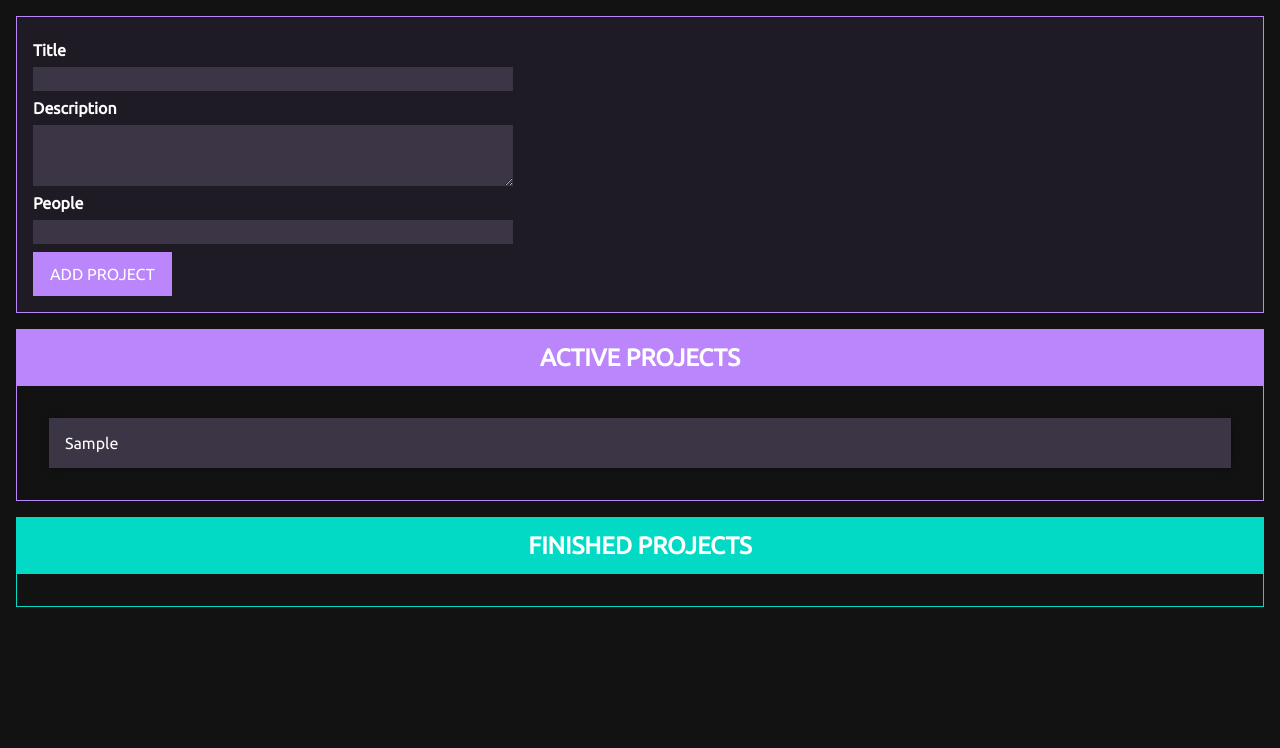
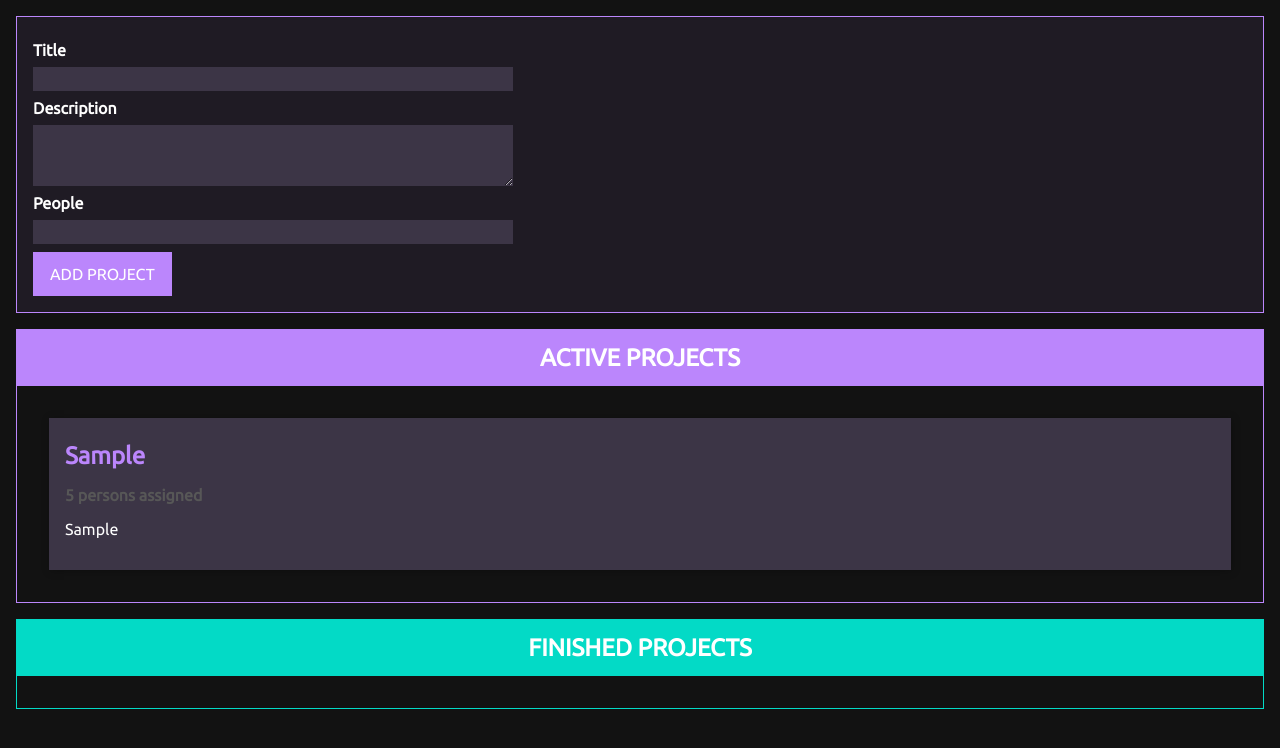
Before and after one commit to Sajson/project-manager, a website with bundled scripts: page index.html in a window 1280 px wide. Both pictures are taken after typing "Sample", "Sample", "5" into the empty fields and a click on the button "ADD PROJECT". Built offline with nearby package versions, Linux system fonts and the light colour scheme.

Commit message:
App finished, added Drag&Drop and inheritence

```diff
--- a/app.css
+++ b/app.css
@@ -97,7 +97,7 @@ button:active {
 }
 
 .projects li h2 {
-  color: #ff0062;
+  color: #BB86FC;
   margin: 0.5rem 0;
 }
 
--- a/index.html
+++ b/index.html
@@ -30,7 +30,11 @@
       </form>
     </template>
     <template id="single-project">
-      <li></li>
+      <li draggable="true">
+        <h2></h2>
+        <h3></h3>
+        <p></p>
+      </li>
     </template>
     <template id="project-list">
       <section class="projects">
--- a/src/app.ts
+++ b/src/app.ts
@@ -1,3 +1,16 @@
+// Drag & Drop interfaces
+interface Draggable {
+  dragStartHandler(event: DragEvent): void;
+  dragEndHander(event: DragEvent): void;
+}
+
+interface DragTarget {
+  dragOverHandler(event: DragEvent): void;
+  dropHandler(event: DragEvent): void;
+  dragLeaveHandler(event: DragEvent): void;
+}
+
+// Project statuses
 enum ProjectStatus {
   Active,
   Finished,
@@ -13,14 +26,24 @@ class Project {
   ) {}
 }
 
-type Listener = (items: Project[]) => void;
+type Listener<T> = (items: T[]) => void;
+
+class StateComponent<T> {
+  protected listeners: Listener<T>[] = [];
+
+  addListener(listenerFn: Listener<T>) {
+    this.listeners.push(listenerFn);
+  }
+}
 
 // State manager
-class State {
-  private listeners: Listener[] = [];
+class State extends StateComponent<Project> {
   private projects: Project[] = [];
   private static instance: State;
-  private constructor() {}
+
+  private constructor() {
+    super();
+  }
 
   static createInstance() {
     if (this.instance) {
@@ -28,10 +51,6 @@ class State {
     }
     this.instance = new State();
     return this.instance;
-  }
-
-  addListener(listenerFn: Listener) {
-    this.listeners.push(listenerFn);
   }
 
   addProject(title: string, desc: string, numOfPeople: number) {
@@ -43,6 +62,18 @@ class State {
       ProjectStatus.Active
     );
     this.projects.push(newProject);
+    this.updateListeners();
+  }
+
+  moveProject(projectId: string, newStatus: ProjectStatus) {
+    const project = this.projects.find((item) => item.id === projectId);
+    if (project && project.status !== newStatus) {
+      project.status = newStatus;
+      this.updateListeners();
+    }
+  }
+
+  private updateListeners() {
     for (const listenerFn of this.listeners) {
       listenerFn(this.projects.slice());
     }
@@ -99,25 +130,135 @@ function autobind(_: any, _2: string, descriptor: PropertyDescriptor) {
   return adjustedDescriptor;
 }
 
-class ProjectList {
+// Base class for component
+abstract class Component<T extends HTMLElement, U extends HTMLElement> {
   templateElement: HTMLTemplateElement;
-  hostElement: HTMLDivElement;
-  sectionElement: HTMLElement;
-  assignedProjects: Project[] = [];
+  hostElement: T;
+  element: U;
+  insertAtStart: boolean;
+  newElementId?: string;
 
-  constructor(private type: "active" | "finished") {
+  constructor(
+    templateId: string,
+    hostElementId: string,
+    insertAtStart: boolean,
+    newElementId?: string
+  ) {
     this.templateElement = document.getElementById(
-      "project-list"
+      templateId
     )! as HTMLTemplateElement;
-    this.hostElement = document.getElementById("app")! as HTMLDivElement;
+    this.hostElement = document.getElementById(hostElementId)! as T;
 
     const importedNode = document.importNode(
       this.templateElement.content,
       true
     );
 
-    this.sectionElement = importedNode.firstElementChild as HTMLElement;
-    this.sectionElement.id = `${this.type}-projects`;
+    this.insertAtStart = insertAtStart;
+
+    this.element = importedNode.firstElementChild as U;
+    if (newElementId) {
+      this.element.id = newElementId;
+    }
+    this.attach(this.insertAtStart);
+  }
+
+  private attach(insertAtStart: boolean) {
+    this.hostElement.insertAdjacentElement(
+      insertAtStart ? "afterbegin" : "beforeend",
+      this.element
+    );
+  }
+
+  abstract configure(): void;
+  abstract renderContent(): void;
+}
+
+// Project item class
+class Item
+  extends Component<HTMLUListElement, HTMLLIElement>
+  implements Draggable
+{
+  private project: Project;
+
+  get persons() {
+    if (this.project.people === 1) {
+      return "1 person";
+    } else {
+      return `${this.project.people} persons`;
+    }
+  }
+  constructor(hostId: string, project: Project) {
+    super("single-project", hostId, false, project.id);
+    this.project = project;
+
+    this.configure();
+    this.renderContent();
+  }
+
+  @autobind
+  dragStartHandler(event: DragEvent): void {
+    event.dataTransfer!.setData("text/plain", this.project.id);
+    event.dataTransfer!.effectAllowed = "move";
+  }
+
+  dragEndHander(_: DragEvent): void {}
+
+  configure(): void {
+    this.element.addEventListener("dragstart", this.dragStartHandler);
+    this.element.addEventListener("dragend", this.dragEndHander);
+  }
+
+  renderContent(): void {
+    this.element.querySelector("h2")!.textContent = this.project.title;
+    this.element.querySelector("h3")!.textContent = `${this.persons} assigned`;
+    this.element.querySelector("p")!.textContent = this.project.description;
+  }
+}
+
+class ProjectList
+  extends Component<HTMLDivElement, HTMLElement>
+  implements DragTarget
+{
+  assignedProjects: Project[] = [];
+
+  constructor(private type: "active" | "finished") {
+    super("project-list", "app", false, `${type}-projects`);
+
+    this.configure();
+    this.renderContent();
+  }
+
+  @autobind
+  dragOverHandler(event: DragEvent): void {
+    if (event.dataTransfer && event.dataTransfer.types[0] === "text/plain") {
+      event.preventDefault();
+      const listElement = this.element.querySelector("ul")!;
+      listElement.classList.add("droppable");
+    }
+  }
+
+  @autobind
+  dragLeaveHandler(_: DragEvent): void {
+    const listElement = this.element.querySelector("ul")!;
+    listElement.classList.remove("droppable");
+  }
+
+  @autobind
+  dropHandler(event: DragEvent): void {
+    const projectId = event.dataTransfer!.getData("text/plain");
+    appState.moveProject(
+      projectId,
+      this.type === "active" ? ProjectStatus.Active : ProjectStatus.Finished
+    );
+    const listElement = this.element.querySelector("ul")!;
+    listElement.classList.remove("droppable");
+  }
+
+  configure() {
+    this.element.addEventListener("dragover", this.dragOverHandler);
+    this.element.addEventListener("dragleave", this.dragLeaveHandler);
+    this.element.addEventListener("drop", this.dropHandler);
 
     appState.addListener((projects: Project[]) => {
       const filteredProjects = projects.filter((project) => {
@@ -129,60 +270,51 @@ class ProjectList {
       this.assignedProjects = filteredProjects;
       this.renderProjects();
     });
-    this.attach();
-    this.renderContent();
   }
 
   private renderProjects() {
-    const listElement = document.getElementById(`${this.type}-project-list`)!;
+    const listElement = document.getElementById(
+      `${this.type}-project-list`
+    )! as HTMLUListElement;
     listElement.innerHTML = "";
     for (const item of this.assignedProjects) {
-      const listItem = document.createElement("li");
-      listItem.textContent = item.title;
-      listElement.appendChild(listItem);
+      new Item(this.element.querySelector("ul")!.id, item);
     }
   }
 
-  private renderContent() {
+  renderContent() {
     const listId = `${this.type}-project-list`;
-    this.sectionElement.querySelector("ul")!.id = listId;
-    this.sectionElement.querySelector(
+    this.element.querySelector("ul")!.id = listId;
+    this.element.querySelector(
       "h2"
-    )!.textContent = `${this.type.toLocaleUpperCase()} PROJECTS`;
-  }
-
-  private attach() {
-    this.hostElement.insertAdjacentElement("beforeend", this.sectionElement);
+    )!.textContent = `${this.type.toUpperCase()} PROJECTS`;
   }
 }
 
-class ProjectInput {
-  templateElement: HTMLTemplateElement;
-  hostElement: HTMLDivElement;
-  formElement: HTMLFormElement;
+class ProjectInput extends Component<HTMLDivElement, HTMLFormElement> {
   titleInputElement: HTMLInputElement;
   descInputElement: HTMLInputElement;
   peopleInputElement: HTMLInputElement;
 
   constructor() {
-    this.templateElement = document.getElementById(
-      "project-input"
-    )! as HTMLTemplateElement;
-    this.hostElement = document.getElementById("app")! as HTMLDivElement;
+    super("project-input", "app", true, "user-input");
+    this.titleInputElement = this.element.querySelector(
+      "#title"
+    )! as HTMLInputElement;
+    this.descInputElement = this.element.querySelector(
+      "#description"
+    )! as HTMLInputElement;
+    this.peopleInputElement = this.element.querySelector(
+      "#people"
+    )! as HTMLInputElement;
 
-    const importedNode = document.importNode(
-      this.templateElement.content,
-      true
-    );
+    this.configure();
+  }
 
-    this.formElement = importedNode.firstElementChild as HTMLFormElement;
-    this.formElement.id = "user-input";
+  renderContent(): void {}
 
-    this.titleInputElement = this.formElement.querySelector("#title")!;
-    this.descInputElement = this.formElement.querySelector("#description")!;
-    this.peopleInputElement = this.formElement.querySelector("#people")!;
-    this.createListener();
-    this.attach();
+  configure(): void {
+    this.element.addEventListener("submit", this.handleSubmit);
   }
 
   private fetchUserInput(): [string, string, number] | void {
@@ -226,14 +358,6 @@ class ProjectInput {
       this.clearInputs();
     }
   }
-
-  private createListener() {
-    this.formElement.addEventListener("submit", this.handleSubmit);
-  }
-
-  private attach() {
-    this.hostElement.insertAdjacentElement("afterbegin", this.formElement);
-  }
 }
 
 // Create instance of ProjectInput field
```
